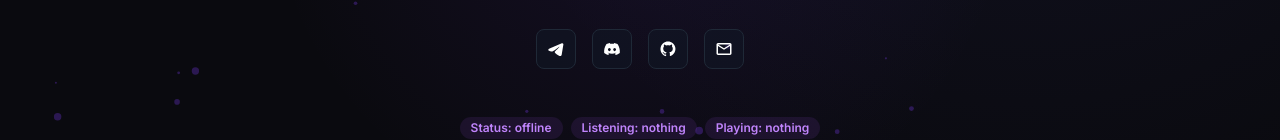
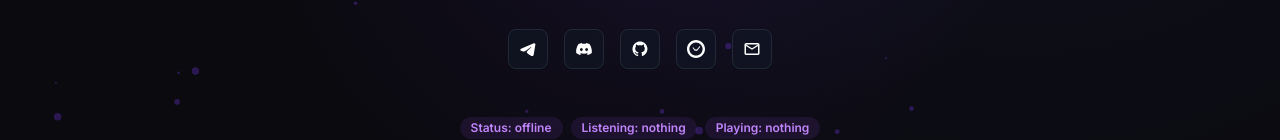
Before and after one commit to dudoska/dudoska.github.io, a plain HTML site: page index.html in a window 1280 px wide. Shown: the part 530-670 px from the top of the page. Drawn offline with Linux system fonts and the light colour scheme; no server answers; a script that the page names is missing.

Commit message:
Added "WakaTime" button

```diff
--- a/index.html
+++ b/index.html
@@ -211,6 +211,22 @@
                 >
                   <img src="src/img/logos/github.svg" alt="icon" width="18" height="18">
                   <span class="sr-only" data-id="24">Github</span>
+                </a>
+              </div>
+              <div
+                 initial="[object Object]"
+                 animate="[object Object]"
+                 transition="[object Object]"
+                 data-id="21"
+              >
+                <a
+                  href="https://wakatime.com/@dudosa"
+                  style="border-radius: 0.5rem"
+                  class="inline-flex items-center justify-center gap-2 whitespace-nowrap rounded-md text-sm font-medium ring-offset-background focus-visible:outline-none focus-visible:ring-2 focus-visible:ring-ring focus-visible:ring-offset-2 disabled:pointer-events-none disabled:opacity-50 [&amp;_svg]:pointer-events-none [&amp;_svg]:size-4 [&amp;_svg]:shrink-0 border h-10 w-10 bg-gray-900/50 border-gray-800 hover:border-purple-500 hover:bg-purple-500/10 transition-colors hover:text-violet-400"
+                  data-id="22"
+                >
+                  <img src="src/img/logos/wakatime.svg" alt="icon" width="18" height="18">
+                  <span class="sr-only" data-id="24">WakaTime</span>
                 </a>
               </div>
               <div
```
Also changed, not shown: src/img/logos/wakatime.svg (added).
